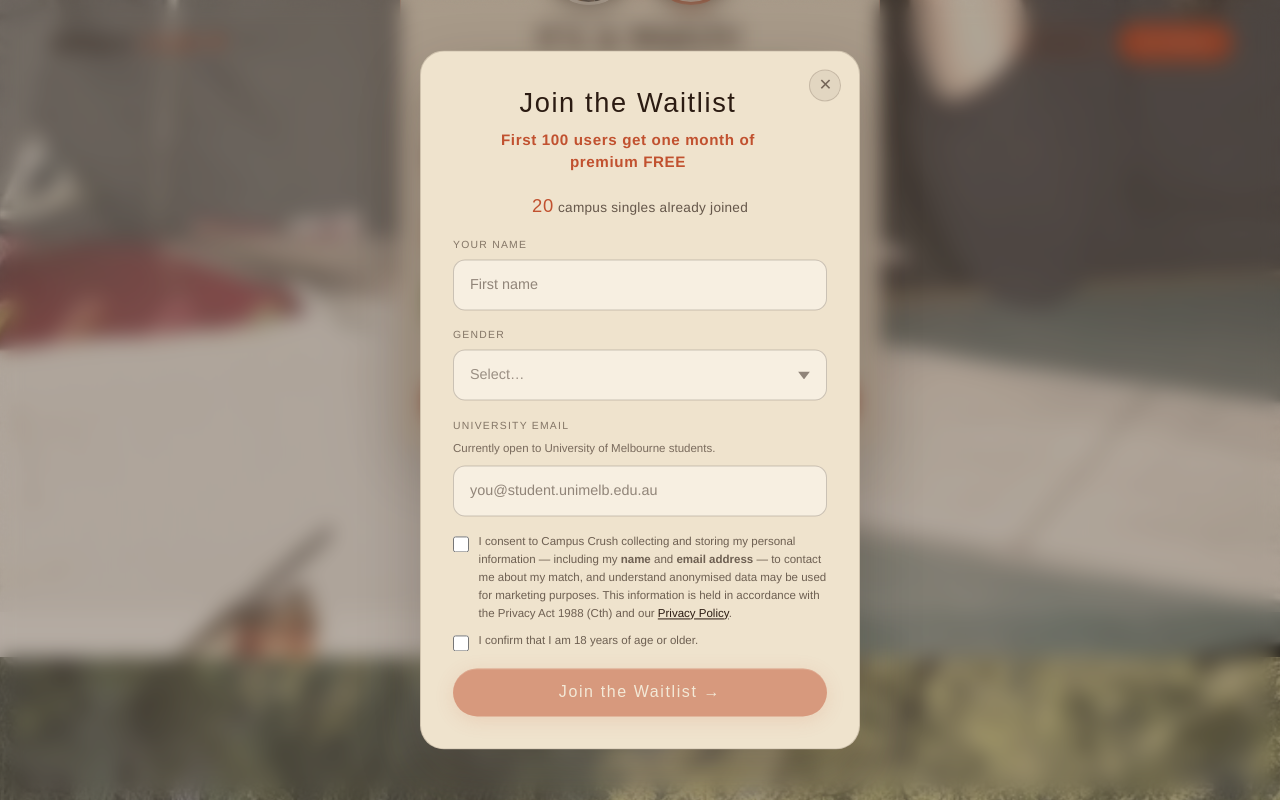
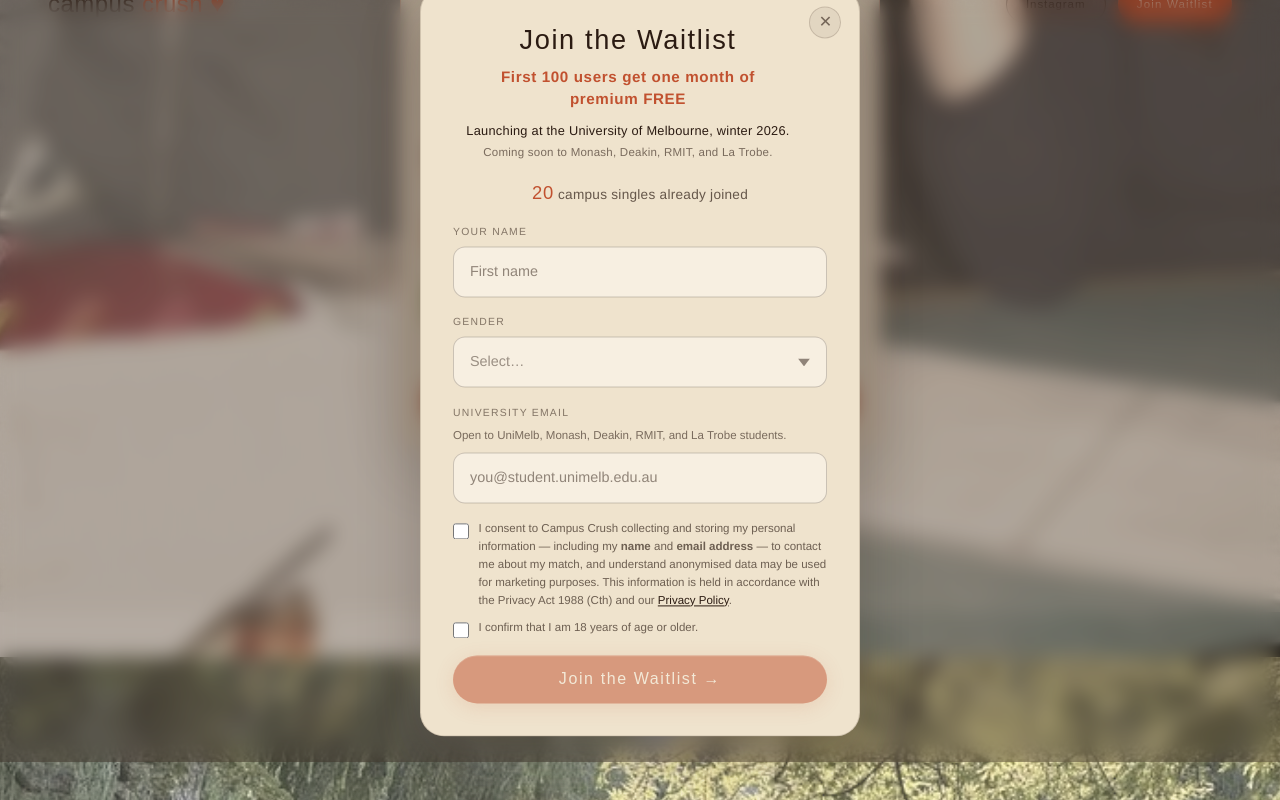
Before and after one commit to Joyceyte/campus-crush, a Next.js app: page / in a window 1280 px wide. Both pictures are taken after a click on the button "See your match →". Shown: the part 2430-3230 px from the top of the page. Built offline with nearby package versions, Linux system fonts and the light colour scheme; no server answers; a web font is replaced by a local one.

Commit message:
feat: single waitlist popup, open to UniMelb, Monash, Deakin, RMIT, and La Trobe
Co-Authored-By: Claude Fable 5 <noreply@anthropic.com>

```diff
--- a/app/api/waitlist/route.ts
+++ b/app/api/waitlist/route.ts
@@ -13,6 +13,7 @@ const UNI_DOMAINS = [
   { suffix: "@student.monash.edu", university: "Monash University" },
   { suffix: "@deakin.edu.au", university: "Deakin University" },
   { suffix: "@student.rmit.edu.au", university: "RMIT University" },
+  { suffix: "@students.latrobe.edu.au", university: "La Trobe University" },
 ];
 
 export async function POST(req: NextRequest) {
@@ -33,7 +34,7 @@ export async function POST(req: NextRequest) {
     return NextResponse.json(
       {
         error:
-          "Must be a University of Melbourne, Monash, Deakin, or RMIT student email. We're working hard to expand to more unis — please be patient with us!",
+          "Must be a University of Melbourne, Monash, Deakin, RMIT, or La Trobe student email. We're working hard to expand to more unis — please be patient with us!",
       },
       { status: 400 }
     );
--- a/components/WaitlistModal.tsx
+++ b/components/WaitlistModal.tsx
@@ -2,29 +2,22 @@
 import { useEffect, useState } from "react";
 import { useSignupCount } from "@/lib/useSignupCount";
 
-type Cohort = "unimelb" | "other";
-
 // Mirrors the accepted domains in app/api/waitlist/route.ts — kept here too
-// so the modal can give instant per-cohort feedback before hitting the API.
+// so the modal can give instant feedback before hitting the API.
 const EXPANSION_NOTE = "We're working hard to expand to more unis — please be patient with us!";
-const COHORT_CONFIG: Record<Cohort, { domains: string[]; placeholder: string; acceptedText: string; errorText: string }> = {
-  unimelb: {
-    domains: ["@student.unimelb.edu.au"],
-    placeholder: "you@student.unimelb.edu.au",
-    acceptedText: "Currently open to University of Melbourne students.",
-    errorText: `Needs to be a @student.unimelb.edu.au address. ${EXPANSION_NOTE}`,
-  },
-  other: {
-    domains: ["@student.monash.edu", "@deakin.edu.au", "@student.rmit.edu.au"],
-    placeholder: "you@student.monash.edu",
-    acceptedText: "Currently open to Monash, Deakin, and RMIT students.",
-    errorText: `Needs to be a Monash, Deakin, or RMIT student email. ${EXPANSION_NOTE}`,
-  },
-};
+const ACCEPTED_DOMAINS = [
+  "@student.unimelb.edu.au",
+  "@student.monash.edu",
+  "@deakin.edu.au",
+  "@student.rmit.edu.au",
+  "@students.latrobe.edu.au",
+];
+const EMAIL_PLACEHOLDER = "you@student.unimelb.edu.au";
+const EMAIL_ACCEPTED_TEXT = "Open to UniMelb, Monash, Deakin, RMIT, and La Trobe students.";
+const EMAIL_ERROR_TEXT = `Needs to be a UniMelb, Monash, Deakin, RMIT, or La Trobe student email. ${EXPANSION_NOTE}`;
 
 export default function WaitlistModal() {
   const [isOpen, setIsOpen] = useState(false);
-  const [cohort, setCohort] = useState<Cohort>("unimelb");
   const [name, setName] = useState("");
   const [email, setEmail] = useState("");
   const [gender, setGender] = useState("");
@@ -38,9 +31,7 @@ export default function WaitlistModal() {
   const signups = useSignupCount();
 
   useEffect(() => {
-    function handleOpen(e: Event) {
-      const detail = (e as CustomEvent<{ cohort?: Cohort }>).detail;
-      setCohort(detail?.cohort === "other" ? "other" : "unimelb");
+    function handleOpen() {
       setIsOpen(true);
     }
     window.addEventListener("open-waitlist", handleOpen);
@@ -63,9 +54,8 @@ export default function WaitlistModal() {
   }
 
   function validateEmail(val: string) {
-    const { domains, errorText } = COHORT_CONFIG[cohort];
-    if (!domains.some((domain) => val.endsWith(domain))) {
-      setEmailError(errorText);
+    if (!ACCEPTED_DOMAINS.some((domain) => val.endsWith(domain))) {
+      setEmailError(EMAIL_ERROR_TEXT);
       return false;
     }
     setEmailError("");
@@ -225,7 +215,7 @@ export default function WaitlistModal() {
             <p style={{ fontSize: "0.85rem", color: "rgba(43,27,18,0.7)", lineHeight: 1.7, maxWidth: "28ch", margin: "0 auto 1.5rem" }}>
               This is your in on Campus Crush. We&apos;re launching once we hit our first{" "}
               <span style={{ color: "var(--terracotta)", fontWeight: 600 }}>100 exclusive members</span>{" "}
-              {cohort === "unimelb" ? "at the University of Melbourne." : "at your uni."}
+              at the University of Melbourne.
             </p>
             <button className="neon-btn" onClick={onClose} style={{ fontSize: "0.8rem" }}>
               Done
@@ -245,6 +235,12 @@ export default function WaitlistModal() {
               </h2>
               <p style={{ fontSize: "0.95rem", color: "var(--terracotta)", letterSpacing: "0.04em", fontWeight: 600 }}>
                 First 100 users get one month of<br />premium FREE
+              </p>
+              <p style={{ fontSize: "0.8rem", color: "var(--ink)", letterSpacing: "0.02em", marginTop: "0.6rem" }}>
+                Launching at the University of Melbourne, winter 2026.
+              </p>
+              <p style={{ fontSize: "0.72rem", color: "rgba(43,27,18,0.6)", letterSpacing: "0.02em", marginTop: "0.25rem" }}>
+                Coming soon to Monash, Deakin, RMIT, and La Trobe.
               </p>
             </div>
 
@@ -308,12 +304,12 @@ export default function WaitlistModal() {
             <div>
               <label htmlFor="waitlist-email" style={labelStyle}>University email</label>
               <p style={{ fontSize: "0.72rem", color: "rgba(43,27,18,0.6)", marginBottom: "0.5rem", lineHeight: 1.5 }}>
-                {COHORT_CONFIG[cohort].acceptedText}
+                {EMAIL_ACCEPTED_TEXT}
               </p>
               <input
                 id="waitlist-email"
                 type="email"
-                placeholder={COHORT_CONFIG[cohort].placeholder}
+                placeholder={EMAIL_PLACEHOLDER}
                 value={email}
                 onChange={(e) => { setEmail(e.target.value); if (emailError) validateEmail(e.target.value); }}
                 onBlur={(e) => validateEmail(e.target.value)}
```
